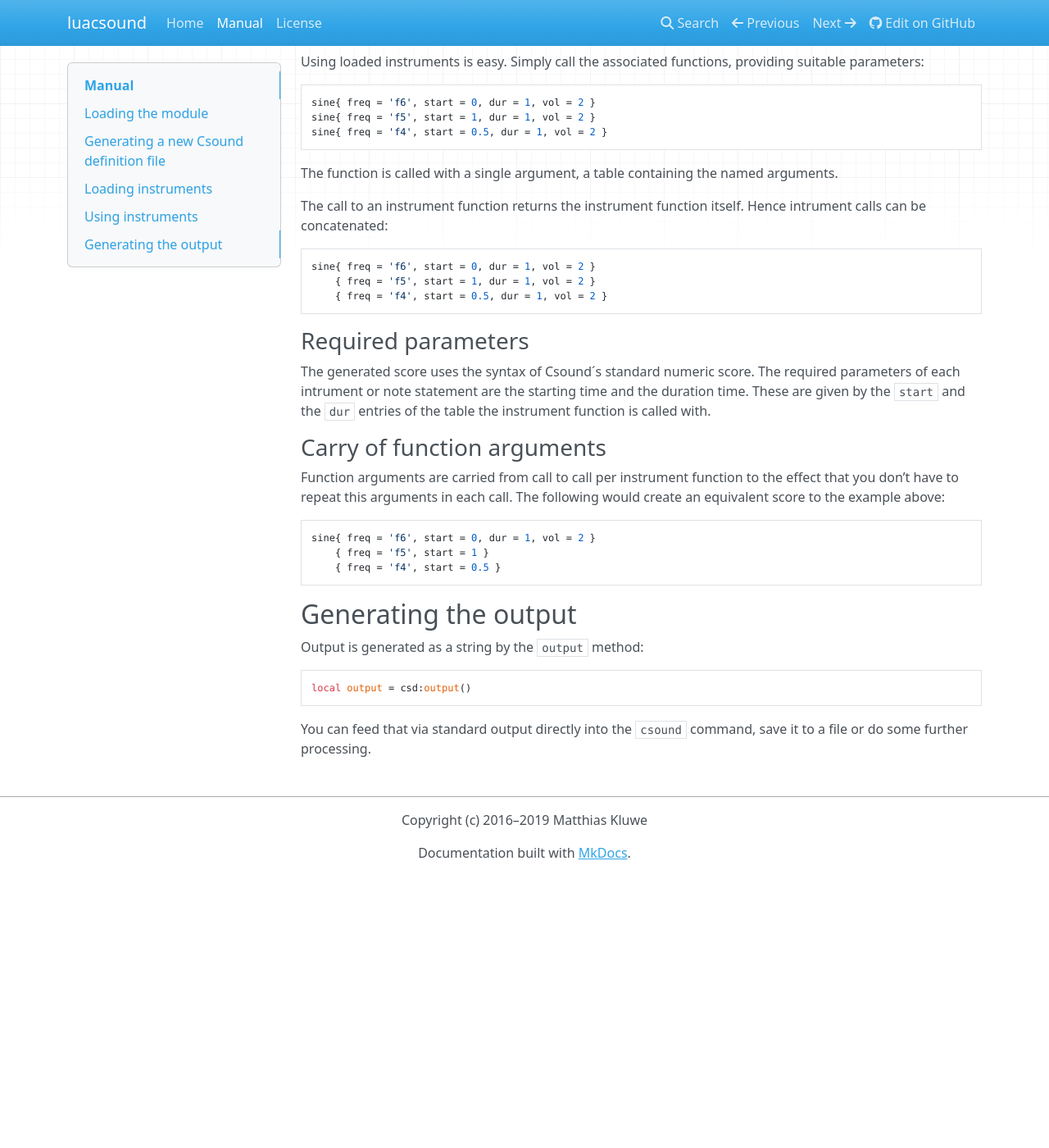
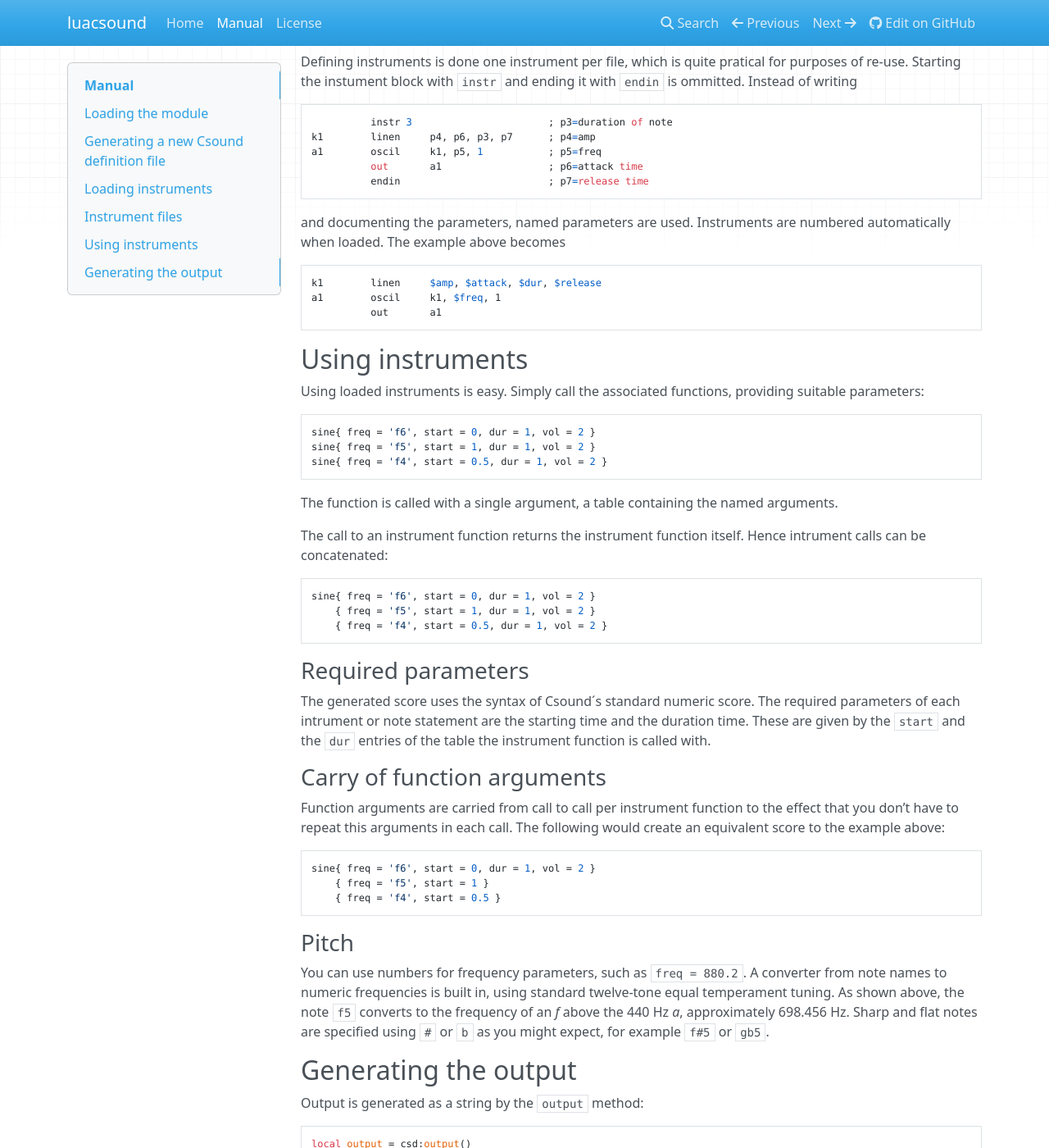
Before and after one commit to mkluwe/luacsound, an MkDocs documentation site: the page built from docs/manual.md, in a window 1280 px wide and 1400 px high, scrolled down 839 px. Shown: the whole window at 82% size. Built offline with MkDocs 1.6.1, drawn with Linux system fonts in a browser that asks for light colours; nearby versions of some CDN libraries; before the commit the page ends 1907 px from its top, so only the background shows below that.

Commit message:
completed the docs somehow
Added description of instrument files and pitch conversion

````diff
--- a/docs/manual.md
+++ b/docs/manual.md
@@ -39,6 +39,29 @@ Calling `instr` loads the definition of the instrument from the `.orc` file with
 the given name, `sine.orc` in this example (`.orc` is the extension Csound
 traditionally uses for instrument definitions). The method returns a function
 that can be used to fill the score of the Csd-object with notes.
+
+## Instrument files
+
+Defining instruments is done one instrument per file, which is quite pratical
+for purposes of re-use. Starting the instument block with `instr` and ending it
+with `endin` is ommitted. Instead of writing
+
+```
+          instr 3                       ; p3=duration of note
+k1        linen     p4, p6, p3, p7      ; p4=amp
+a1        oscil     k1, p5, 1           ; p5=freq
+          out       a1                  ; p6=attack time
+          endin                         ; p7=release time
+```
+
+and documenting the parameters, named parameters are used. Instruments are
+numbered automatically when loaded. The example above becomes
+
+```
+k1        linen     $amp, $attack, $dur, $release
+a1        oscil     k1, $freq, 1
+          out       a1
+```
 
 ## Using instruments
 
@@ -83,6 +106,15 @@ sine{ freq = 'f6', start = 0, dur = 1, vol = 2 }
     { freq = 'f4', start = 0.5 }
 ```
 
+### Pitch
+
+You can use numbers for frequency parameters, such as `freq = 880.2`. A
+converter from note names to numeric frequencies is built in, using standard
+twelve-tone equal temperament tuning. As shown above, the note `f5` converts to
+the frequency of an *f* above the 440 Hz *a*, approximately 698.456 Hz. Sharp
+and flat notes are specified using `#` or `b` as you might expect, for example
+`f#5` or `gb5`.
+
 ## Generating the output
 
 Output is generated as a string by the `output` method:
````
